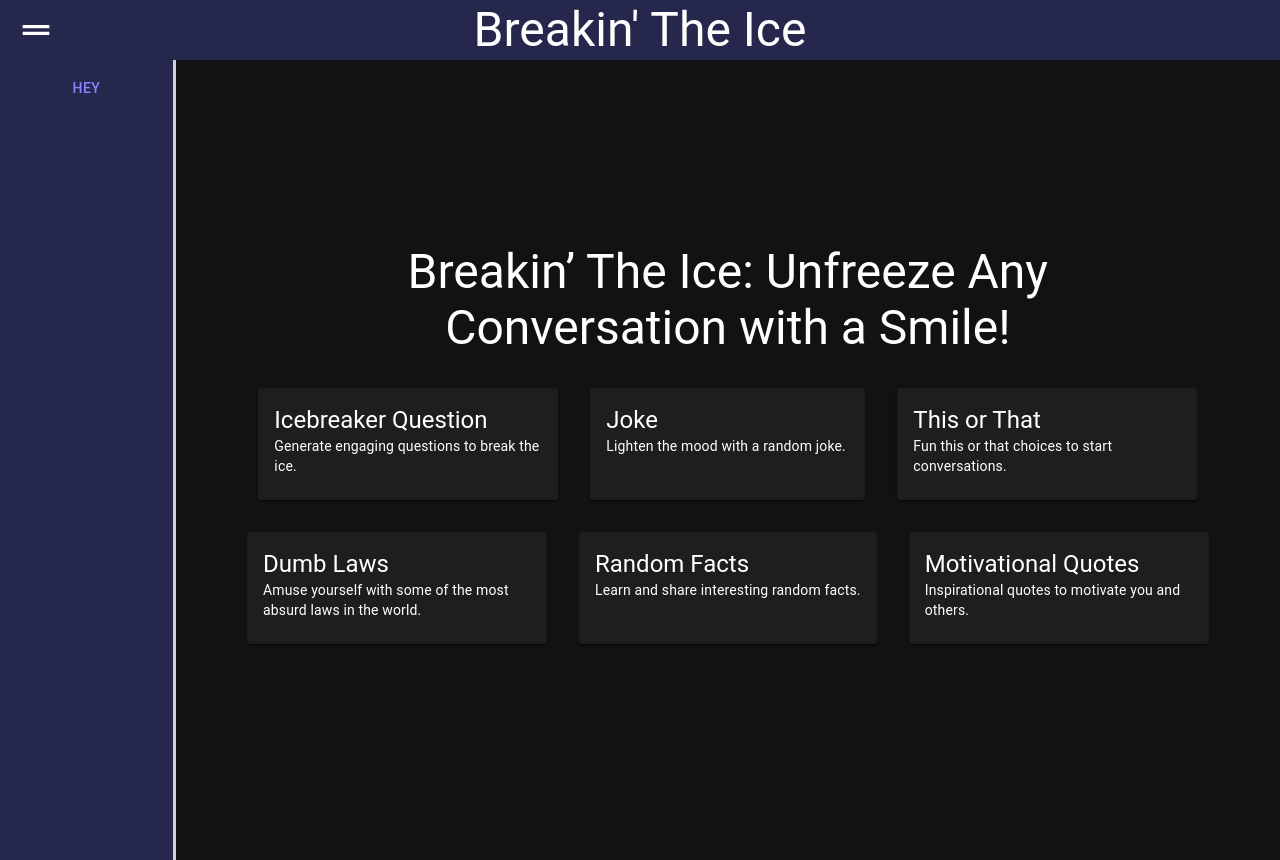
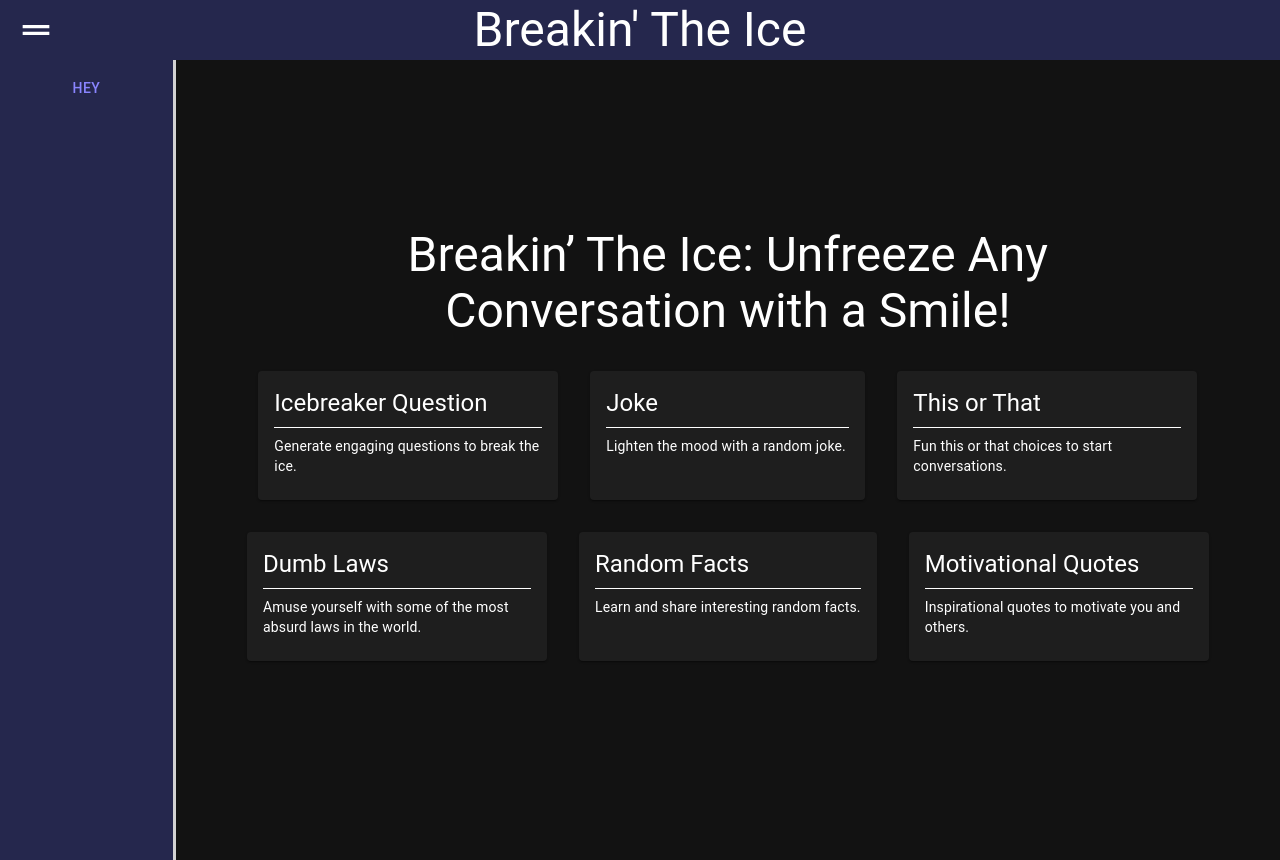
Before and after one commit to valyastriz/Breakin-The-Ice, a React (Create React App) app in the folder client/: page / in a window 1280 px wide. Built offline with nearby package versions, Linux system fonts and the light colour scheme.

Commit message:
added horizontal white line on card component to divide title from text

```diff
--- a/client/src/components/IceBreakerCard.jsx
+++ b/client/src/components/IceBreakerCard.jsx
@@ -1,4 +1,4 @@
-import { Card, CardContent, Typography } from '@mui/material';
+import { Card, CardContent, Typography, Divider } from '@mui/material';
 
 const IceBreakerCard = ({ title, description }) => (
     <Card sx={{ minWidth: 275, maxWidth: 300, margin: 2 }}>
@@ -6,6 +6,13 @@ const IceBreakerCard = ({ title, description }) => (
             <Typography variant="h5" component="div">
                 {title}
             </Typography>
+            <Divider sx={{
+                my: 1,
+                borderBottomWidth: 1,
+                width: '100%',
+                mx: 'auto',
+                borderColor: 'white'
+            }} />
             <Typography variant="body2">
                 {description}
             </Typography>
```
Also changed, not shown: 1 other file (tests, documents, lock files or other folders).
